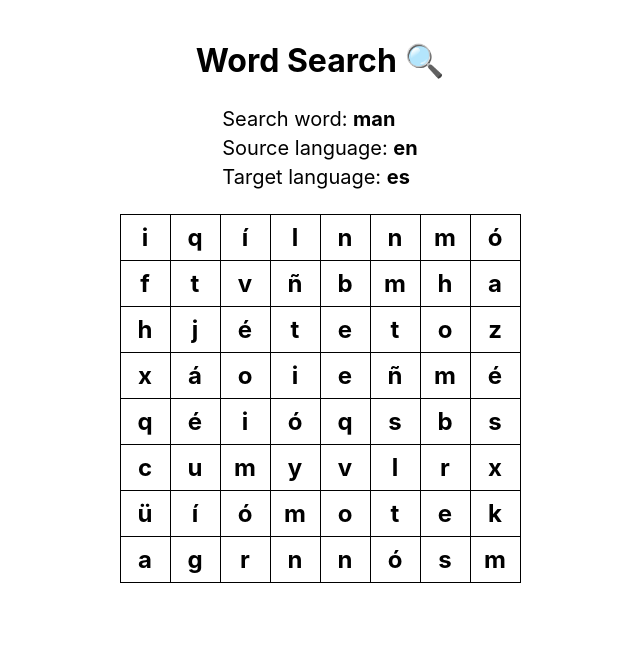
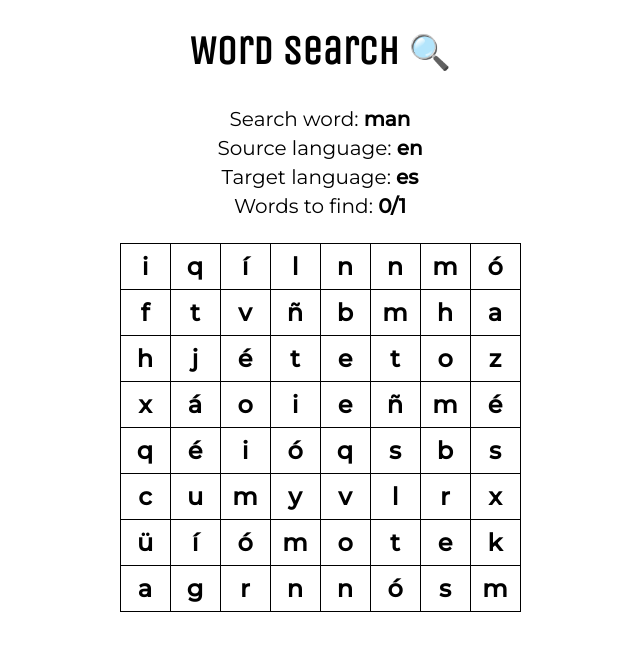
Before and after one commit to pchiwan/word-search, a React (Create React App) app: page / in a window 1280 px wide. Shown: the top 650 px of the page, without its empty margins (320-960 px from the left). Built offline with nearby package versions, Linux system fonts and the light colour scheme.

Commit message:
feat: add words to find hint and Google fonts

```diff
--- a/public/index.html
+++ b/public/index.html
@@ -24,13 +24,15 @@
       work correctly both with client-side routing and a non-root public URL.
       Learn how to configure a non-root public URL by running `npm run build`.
     -->
+    <link rel="preconnect" href="https://fonts.googleapis.com">
+    <link rel="preconnect" href="https://fonts.gstatic.com" crossorigin>
+    <link href="https://fonts.googleapis.com/css2?family=Montserrat:wght@400;500" rel="stylesheet">
+    <link href="https://fonts.googleapis.com/css2?family=Unica+One&display=swap" rel="stylesheet">
     <title>Word Search</title>
     <style>
       body {
         margin: 0;
-        font-family: -apple-system, BlinkMacSystemFont, 'Segoe UI', 'Roboto', 'Oxygen',
-          'Ubuntu', 'Cantarell', 'Fira Sans', 'Droid Sans', 'Helvetica Neue',
-          sans-serif;
+        font-family: 'Montserrat', 'Segoe UI', 'Roboto', 'Helvetica Neue', sans-serif;
         -webkit-font-smoothing: antialiased;
         -moz-osx-font-smoothing: grayscale;
       }
--- a/src/App.tsx
+++ b/src/App.tsx
@@ -10,7 +10,16 @@ const Root = styled.div`
   justify-content: center;
   align-items: center;
   width: 800px;
-  margin: 20px auto 0 auto;
+  margin: 0 auto;
+`;
+
+const Title = styled.h1`
+  font-family: "Unica One", cursive;
+  font-size: 40px;
+
+  span {
+    font-size: 34px;
+  }
 `;
 
 export interface AppProps {
@@ -28,12 +37,12 @@ function App({ games = [] }: AppProps) {
 
   return (
     <Root>
-      <h1>
+      <Title>
         Word Search{" "}
         <span aria-label="Magnifying glass" role="img">
           🔍
         </span>
-      </h1>
+      </Title>
       {currentGame ? (
         <Game game={currentGame} onGameFinished={handleGameFinished} />
       ) : (
--- a/src/Game/Game.tsx
+++ b/src/Game/Game.tsx
@@ -5,8 +5,9 @@ import { InputType } from "../types";
 import Grid from "./Grid";
 
 const Paragraph = styled.p`
+  font-size: 20px;
   margin: 5px 0;
-  font-size: 20px;
+  text-align: center;
 `;
 
 const Spacer = styled.div`
@@ -20,8 +21,8 @@ export interface GameProps {
 
 const Game = ({ game, onGameFinished = () => {} }: GameProps) => {
   const [foundCoords, setFoundCoords] = useState(new Set<string>());
+  const wordLocations = useRef([] as string[]);
   const foundWordsCount = useRef(0);
-  const wordLocations = useRef([] as string[]);
 
   const reset = useCallback(() => {
     setFoundCoords(new Set<string>());
@@ -63,6 +64,12 @@ const Game = ({ game, onGameFinished = () => {} }: GameProps) => {
         <Paragraph>
           Target language: <strong>{game.target_language}</strong>
         </Paragraph>
+        <Paragraph>
+          Words to find:{" "}
+          <strong>
+            {foundWordsCount.current}/{wordLocations.current.length}
+          </strong>
+        </Paragraph>
       </Spacer>
       <Grid
         grid={game.character_grid}
--- a/src/Game/Grid.tsx
+++ b/src/Game/Grid.tsx
@@ -41,6 +41,16 @@ const Grid = ({
   const prevCoord = useRef("");
 
   useEffect(() => {
+    const handleMouseUp = () => {
+      setIsMouseDown(false);
+    };
+
+    // quit "selection mode" when mouse up happens outside of the grid
+    document.addEventListener("mouseup", handleMouseUp);
+    return () => document.removeEventListener("mouseup", handleMouseUp);
+  }, []);
+
+  useEffect(() => {
     setSelectedCells(new Set<string>());
   }, [grid]);
 
@@ -56,6 +66,9 @@ const Grid = ({
     if (isMouseDown) {
       const coord = getCoordFromDataset(event);
 
+      // since mouse move happens many times for the same cell, instead of
+      // throttling the event handler we use a ref for the previous coord to
+      // prevent calculating the same line multiple times
       if (startCoord !== coord && coord !== prevCoord.current) {
         const line = calculateValidLine(startCoord, coord);
         setSelectedCells(new Set(line));
@@ -66,6 +79,8 @@ const Grid = ({
 
   const handleMouseUp = (event: React.MouseEvent<HTMLElement>) => {
     setIsMouseDown(false);
+
+    // onWordSelected callback will return true if the selected line is a valid word
     if (!onWordSelected(Array.from(selectedCells))) {
       setSelectedCells(new Set<string>());
     }
```
Also changed, not shown: 1 other file (tests, documents, lock files or other folders).
